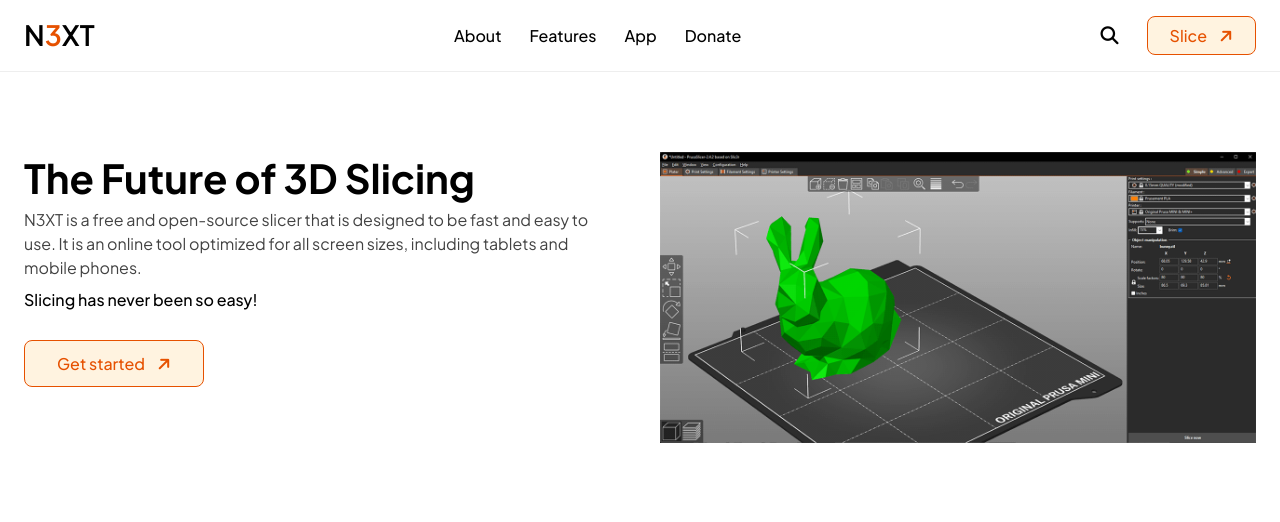
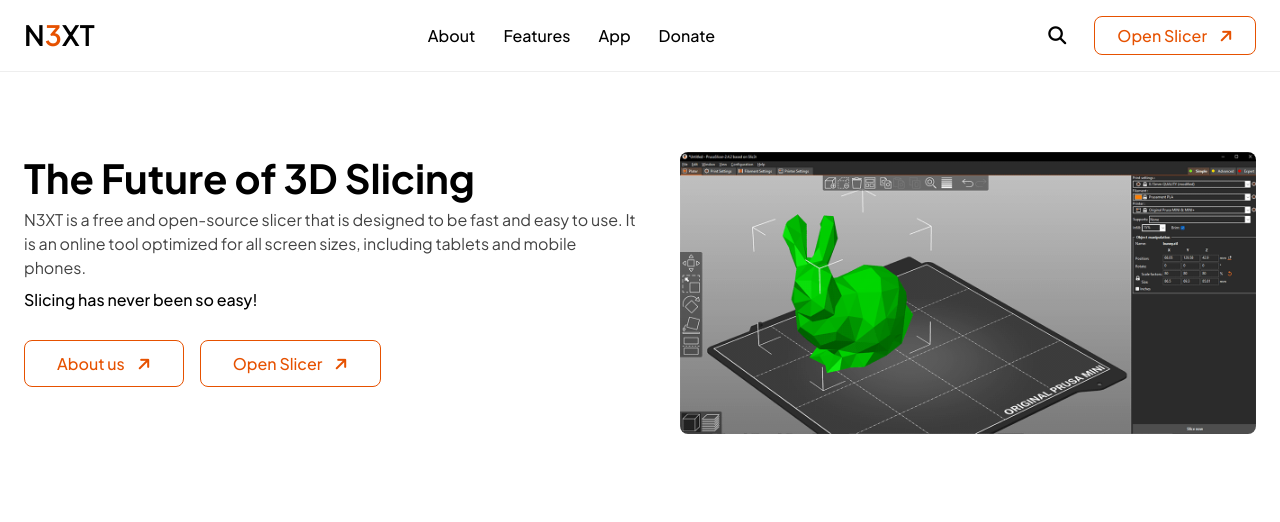
Before and after one commit to Jaromir007/2024_RP_3E_N3XT, a Django app: page / in a window 1280 px wide. Shown: the top 522 px of the page. Run offline with Django 5.2, Linux system fonts and the light colour scheme.

Commit message:
buttons update

```diff
--- a/app/web/static/css/style.css
+++ b/app/web/static/css/style.css
@@ -73,6 +73,8 @@
     --padding-default: 1.5rem;
     --section-gap: 5rem;
 
+    /* Gap */
+    --gap-mn: 1rem;
     --gap-sm: 1.75rem;
     --gap-md: 2rem;
     --gap-lg: 2.5rem;
@@ -82,6 +84,9 @@
 
     /* base size */
     font-size: 16px;
+
+    /* Border radius */
+    --border-radius: 0.5rem;
 }
 
 /* Font settings */
@@ -152,46 +157,8 @@
     height: auto;
 }
 
-/* Theme elements */
+/* Global styles */
 
-.thm-btn {
-    padding: 0.5rem 1.375rem;
-    border-radius: 0.5rem;
-    background-color: var(--orange-50);
-    border: solid 1px var(--orange-900);
-    color: var(--orange-900);
-    transition: background-color var(--transition-default) ease-in;
-    display: flex;
-    align-items: center;
-    justify-content: center;
-    width: fit-content;
-    width: fit-content;
-    gap: 0.75rem;
-    font-weight: 500;
-}
-
-.thm-btn--large {
-    padding: 0.75rem 2rem;
-}
-
-.thm-btn__arrow {
-    transform: rotate(-45deg);
-    transition: transform var(--transition-default) ease;
-}
-
-.thm-btn:hover .thm-btn__arrow {
-    transform: rotate(0);
-}
-
-.container {
-    max-width: 1440px;
-    width: 100%;
-    margin: 0 auto;
-    padding: 0 var(--padding-default);
-}
-
-
-/* Global styles */
 p {
     color: var(--grey-800);
     line-height: 1.5;
@@ -214,6 +181,43 @@
     font-weight: 700;
     line-height: 1.3;
     margin-bottom: 0.25rem;
+}
+
+/* Theme elements */
+
+.thm-btn {
+    padding: 0.5rem 1.375rem;
+    border-radius: var(--border-radius);
+    background-color: var(--white);
+    border: solid 1px var(--orange-900);
+    color: var(--orange-900);
+    transition: background-color var(--transition-default) ease-in;
+    display: flex;
+    align-items: center;
+    justify-content: center;
+    min-width: fit-content;
+    gap: 0.75rem;
+    font-weight: 500;
+}
+
+.btn--large {
+    padding: 0.75rem 2rem;
+}
+
+.thm-btn__arrow {
+    transform: rotate(-45deg);
+    transition: transform var(--transition-default) ease;
+}
+
+.thm-btn:hover .thm-btn__arrow {
+    transform: rotate(0);
+}
+
+.container {
+    max-width: 1440px;
+    width: 100%;
+    margin: 0 auto;
+    padding: 0 var(--padding-default);
 }
 
 /* Header */
@@ -388,17 +392,20 @@
     gap: var(--gap-lg);
 }
 
-.hero__inner>* {
-    flex: 1;
-}
-
-.hero__right {
-    display: flex;
-    justify-content: center;
+.hero__left {
+    flex-basis: 50%;
+    flex-shrink: 0;
 }
 
 .hero__img {
     object-fit: contain;
+    border-radius: var(--border-radius);
+}
+
+.hero__button-box {
+    display: flex;
+    gap: var(--gap-mn);
+    flex-wrap: wrap;
 }
 
 
@@ -464,7 +471,7 @@
     }
 }
 
-@media screen and (max-width: 767px) {
+@media screen and (max-width: 768px) {
     .hero__inner {
         flex-direction: column;
     }
@@ -488,4 +495,8 @@
     .header__cta {
         display: none;
     }
+
+    .hero__button-box > * {
+        width: 100%;
+    }
 }
--- a/app/web/templates/views/header.html
+++ b/app/web/templates/views/header.html
@@ -13,14 +13,14 @@
                     <li class="header__menu-item"><a href="#">Donate</a></li>
                 </ul>
                 <a href="#" class="thm-btn header__cta--mobile">
-                    Slice
+                    Open Slicer
                     <i class="fa-solid fa-arrow-right thm-btn__arrow"></i>
                 </a>
             </nav>
             <div class="header__right">
                 <i class="fas fa-search header__search-button-icon" id="searchIcon"></i>
                 <a href="#" class="thm-btn header__cta">
-                    Slice
+                    Open Slicer
                     <i class="fa-solid fa-arrow-right thm-btn__arrow"></i>
                 </a>
                 <button class="header__hamburger-button" id="hamburgerButton">
--- a/app/web/templates/views/home.html
+++ b/app/web/templates/views/home.html
@@ -17,9 +17,15 @@
                     </p>
                     <p><strong>Slicing has never been so easy!</strong></p>
                 </div>
-                <a href="#" class="thm-btn thm-btn--large">Get started
-                    <i class="fa-solid fa-arrow-right thm-btn__arrow"></i>
-                </a>
+                <div class="hero__button-box">
+                    <a href="#" class="thm-btn btn--large">About us
+                        <i class="fa-solid fa-arrow-right thm-btn__arrow"></i>
+                    </a>
+                    <a href="#" class="thm-btn btn--large">Open Slicer
+                        <i class="fa-solid fa-arrow-right thm-btn__arrow"></i>
+                    </a>
+                </div>
+
             </div>
             <div class="hero__right">
                 <img src="{% static 'images/hero-image.png' %}" alt="" class="hero__img">
--- /dev/null
+++ b/slicer/main.py
@@ -0,0 +1 @@
+# Sicer logic, compiled to wasm
```
